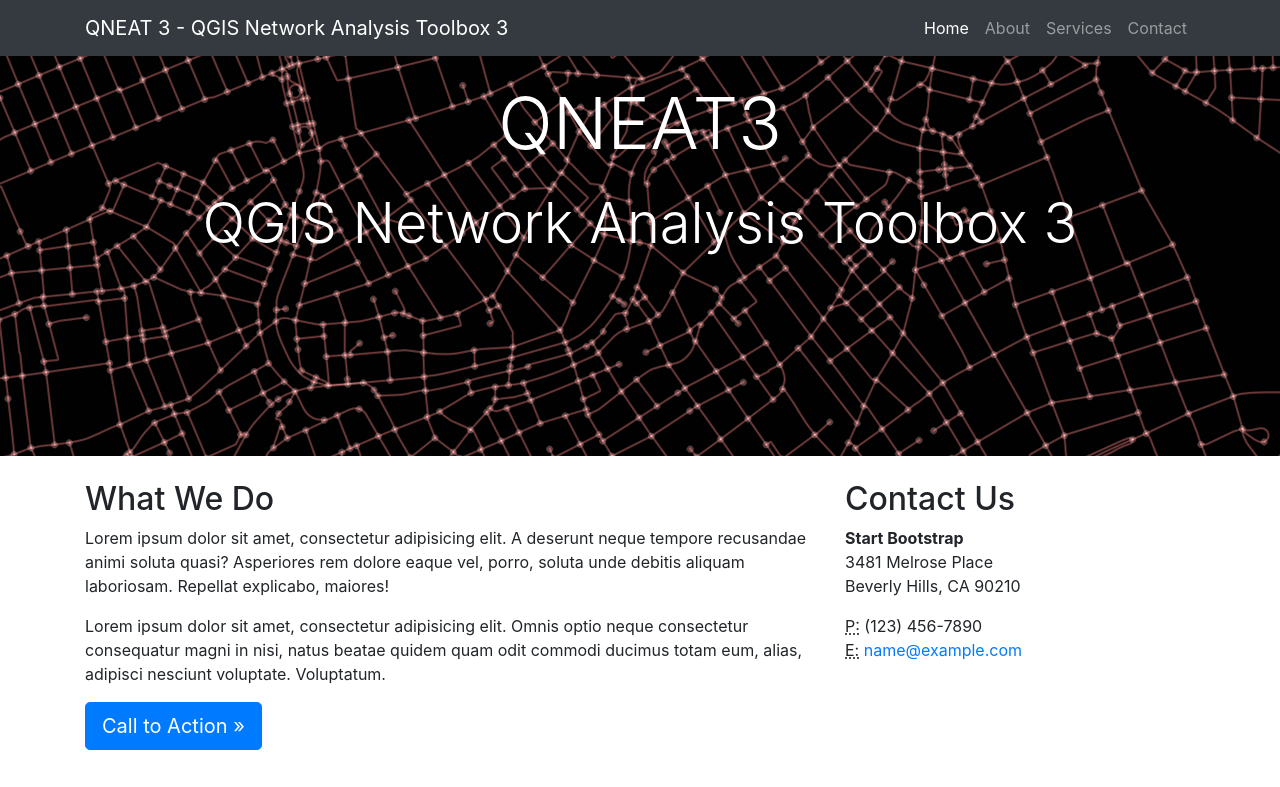
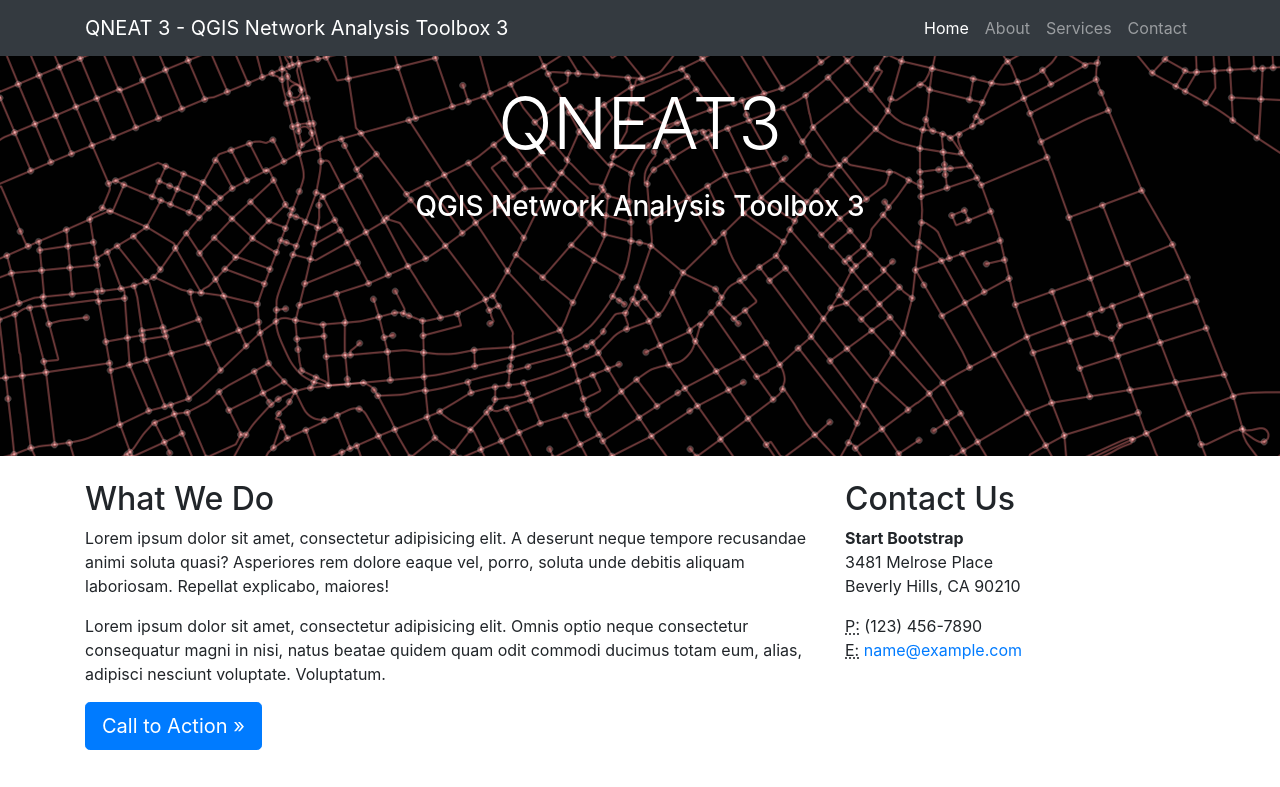
Before and after one commit to root676/root676.github.io, a website: page index.html in a window 1280 px wide. Shown: the top 787 px of the page. Drawn offline with Linux system fonts and the light colour scheme.

Commit message:
adapt heading size to 6

```diff
--- a/index.html
+++ b/index.html
@@ -54,7 +54,7 @@
         <div class="row">
           <div class="col-lg-12">
             <h1 class="display-3 text-center text-white mt-4">QNEAT3</h1>
-            <h3 class="display-4 text-center text-white mt-4">QGIS Network Analysis Toolbox 3</h3>
+            <h3 class="display-6 text-center text-white mt-4">QGIS Network Analysis Toolbox 3</h3>
           </div>
         </div>
       </div>
```
